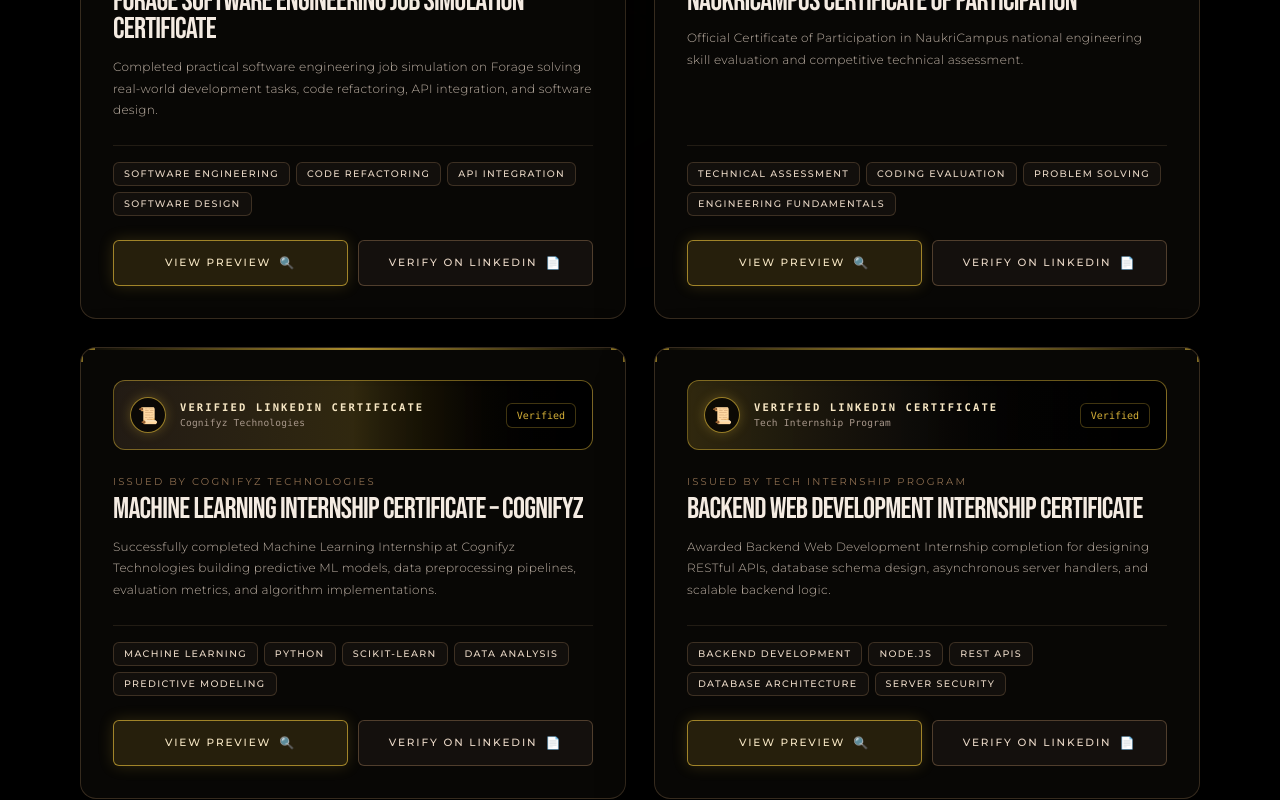
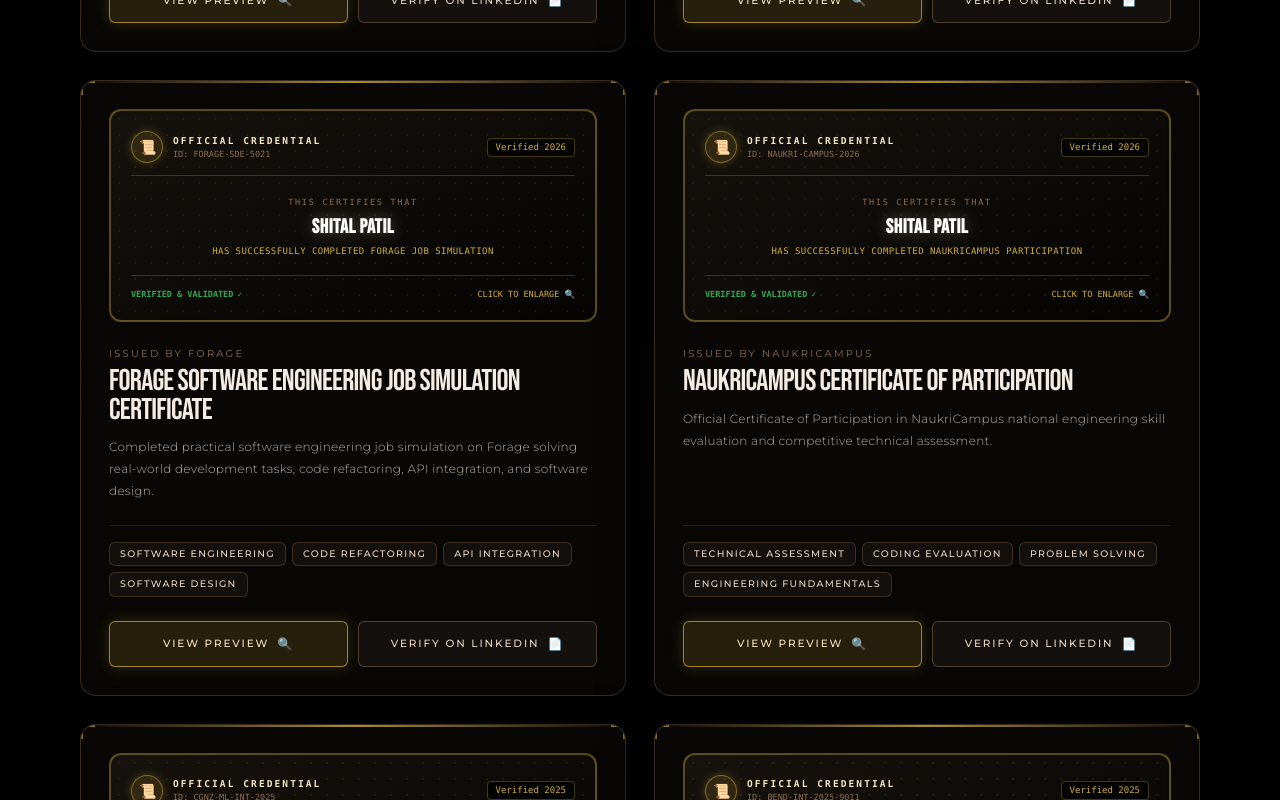
Before and after one commit to Patil-Shital-9236/shitalpatil-portfolio, a React (Vite) app: page / in a window 1280 px wide. Shown: the part 8460-9260 px from the top of the page. Built offline with nearby package versions, Linux system fonts and the light colour scheme; a web font is replaced by a local one.

Commit message:
Add visual certificate graphic document frames inside each card and modal preview

```diff
--- a/src/components/CertificationsSection.tsx
+++ b/src/components/CertificationsSection.tsx
@@ -8,6 +8,7 @@
   category: 'ai-ml' | 'fullstack-backend' | 'cybersecurity';
   categoryLabel: string;
   date: string;
+  credentialId: string;
   badge: string;
   badgeColor: string;
   description: string;
@@ -22,7 +23,8 @@
     issuer: 'LinkedIn / AI Literacy',
     category: 'ai-ml',
     categoryLabel: 'AI & MACHINE LEARNING',
-    date: 'Verified',
+    date: 'Verified 2026',
+    credentialId: 'LNKD-GENAI-9236',
     badge: '🤖 GENERATIVE AI LITERACY',
     badgeColor: 'from-[#4285F4]/20 via-[#D4AF37]/20 to-black border-[#4285F4]/50',
     description:
@@ -37,7 +39,8 @@
     issuer: 'Sankey Solutions',
     category: 'fullstack-backend',
     categoryLabel: 'FULL STACK & BACKEND',
-    date: 'Verified',
+    date: 'Verified 2026',
+    credentialId: 'SNKY-ARISE-2026',
     badge: '⚡ SANKEY ARISE PROGRAM',
     badgeColor: 'from-[#D4AF37]/20 via-[#8C6D4F]/20 to-black border-[#D4AF37]/50',
     description:
@@ -52,7 +55,8 @@
     issuer: 'Forage / Cybersecurity',
     category: 'cybersecurity',
     categoryLabel: 'CYBERSECURITY & CLOUD',
-    date: 'Verified',
+    date: 'Verified 2026',
+    credentialId: 'FORAGE-CYBER-8812',
     badge: '🛡️ CYBERSECURITY SIMULATION',
     badgeColor: 'from-[#EA4335]/20 via-[#FBBC05]/20 to-black border-[#EA4335]/50',
     description:
@@ -67,7 +71,8 @@
     issuer: 'Google Cloud',
     category: 'ai-ml',
     categoryLabel: 'AI & MACHINE LEARNING',
-    date: 'Verified',
+    date: 'Verified 2026',
+    credentialId: 'GCP-GENAI-7719',
     badge: '☁️ GOOGLE CLOUD GENAI LEADER',
     badgeColor: 'from-[#4285F4]/20 via-[#34A853]/20 to-black border-[#4285F4]/50',
     description:
@@ -82,7 +87,8 @@
     issuer: 'Forage',
     category: 'fullstack-backend',
     categoryLabel: 'FULL STACK & BACKEND',
-    date: 'Verified',
+    date: 'Verified 2026',
+    credentialId: 'FORAGE-SDE-5021',
     badge: '💼 FORAGE JOB SIMULATION',
     badgeColor: 'from-[#34A853]/20 via-[#4285F4]/20 to-black border-[#34A853]/50',
     description:
@@ -97,7 +103,8 @@
     issuer: 'NaukriCampus',
     category: 'fullstack-backend',
     categoryLabel: 'FULL STACK & BACKEND',
-    date: 'Verified',
+    date: 'Verified 2026',
+    credentialId: 'NAUKRI-CAMPUS-2026',
     badge: '🏆 NAUKRICAMPUS PARTICIPATION',
     badgeColor: 'from-[#FFA116]/20 via-[#D4AF37]/20 to-black border-[#FFA116]/50',
     description:
@@ -112,7 +119,8 @@
     issuer: 'Cognifyz Technologies',
     category: 'ai-ml',
     categoryLabel: 'AI & MACHINE LEARNING',
-    date: 'Verified',
+    date: 'Verified 2025',
+    credentialId: 'CGNZ-ML-INT-2025',
     badge: '🧠 MACHINE LEARNING INTERNSHIP',
     badgeColor: 'from-[#8C6D4F]/20 via-[#D4AF37]/20 to-black border-[#D4AF37]/50',
     description:
@@ -127,7 +135,8 @@
     issuer: 'Tech Internship Program',
     category: 'fullstack-backend',
     categoryLabel: 'FULL STACK & BACKEND',
-    date: 'Verified',
+    date: 'Verified 2025',
+    credentialId: 'BEND-INT-2025-9011',
     badge: '⚙️ BACKEND WEB DEVELOPMENT INTERNSHIP',
     badgeColor: 'from-[#D4AF37]/20 via-[#120F0C]/40 to-black border-[#D4AF37]/50',
     description:
@@ -189,7 +198,7 @@
             style={{ fontFamily: "'Bebas Neue', sans-serif" }}
           >
             <span className="block text-transparent bg-clip-text bg-gradient-to-b from-[#FFFFFF] via-[#D5CBC0] to-[#605448] drop-shadow-[0_4px_12px_rgba(0,0,0,0.8)]">
-              CERTIFICATES &
+              CERTIFICATES &amp;
             </span>
             <span className="block text-transparent bg-clip-text bg-gradient-to-b from-[#F7E7C4] via-[#C99E5D] to-[#543B1A] drop-shadow-[0_8px_25px_rgba(201,158,93,0.35)]">
               VERIFIED CREDENTIALS.
@@ -236,7 +245,7 @@
           ))}
         </div>
 
-        {/* Certificates Grid - Ultra Modern Glassmorphism Cards */}
+        {/* Certificates Grid - Ultra Modern Glassmorphism Cards with Visual Certificate Graphic Frames */}
         <AnimatePresence mode="wait">
           <motion.div
             key={activeFilter}
@@ -253,7 +262,7 @@
                 whileInView={{ opacity: 1, y: 0 }}
                 viewport={{ once: true }}
                 transition={{ duration: 0.6, delay: idx * 0.08 }}
-                className="relative flex flex-col justify-between p-7 sm:p-8 bg-[#090806]/90 backdrop-blur-xl border border-[#8C6D4F]/35 hover:border-[#D4AF37] rounded-2xl transition-all duration-500 group overflow-hidden shadow-[0_20px_50px_rgba(0,0,0,0.9)] hover:shadow-[0_25px_60px_rgba(212,175,55,0.15)] hover:-translate-y-1"
+                className="relative flex flex-col justify-between p-6 sm:p-7 bg-[#090806]/95 backdrop-blur-xl border border-[#8C6D4F]/35 hover:border-[#D4AF37] rounded-2xl transition-all duration-500 group overflow-hidden shadow-[0_20px_50px_rgba(0,0,0,0.9)] hover:shadow-[0_25px_60px_rgba(212,175,55,0.18)] hover:-translate-y-1"
               >
                 {/* Top Gold Horizon Edge */}
                 <div className="absolute top-0 left-0 right-0 h-[2px] bg-gradient-to-r from-transparent via-[#D4AF37] to-transparent opacity-80 group-hover:opacity-100 transition-opacity" />
@@ -262,24 +271,62 @@
                 <div className="absolute top-0 left-0 w-3.5 h-3.5 border-t-2 border-l-2 border-[#D4AF37]/60 group-hover:border-[#D4AF37] transition-colors" />
                 <div className="absolute top-0 right-0 w-3.5 h-3.5 border-t-2 border-r-2 border-[#D4AF37]/60 group-hover:border-[#D4AF37] transition-colors" />
 
-                {/* Visual Certificate Header Banner */}
-                <div className={`mb-6 p-4 rounded-xl bg-gradient-to-r ${cert.badgeColor} border flex items-center justify-between shadow-inner`}>
-                  <div className="flex items-center space-x-3.5">
-                    <div className="w-9 h-9 rounded-full bg-black/70 border border-[#D4AF37]/70 flex items-center justify-center text-base shadow-[0_0_12px_rgba(212,175,55,0.3)]">
+                {/* ================= VISUAL CERTIFICATE GRAPHIC DOCUMENT BOX ================= */}
+                <div
+                  onClick={() => setSelectedCert(cert)}
+                  className="cursor-pointer relative w-full mb-6 p-5 rounded-xl border-2 border-[#D4AF37]/40 group-hover:border-[#D4AF37] bg-gradient-to-br from-[#16120E] via-[#0D0B08] to-[#050403] shadow-inner transition-all duration-500 overflow-hidden group/doc"
+                >
+                  {/* Subtle Parchment Watermark Pattern */}
+                  <div className="absolute inset-0 bg-[radial-gradient(#D4AF37_1px,transparent_1px)] [background-size:16px_16px] opacity-10 pointer-events-none" />
+
+                  {/* Top Document Header */}
+                  <div className="flex items-center justify-between border-b border-[#D4AF37]/25 pb-3 mb-3 relative z-10">
+                    <div className="flex items-center space-x-2.5">
+                      <div className="w-8 h-8 rounded-full bg-[#D4AF37]/15 border border-[#D4AF37]/50 flex items-center justify-center text-sm shadow-[0_0_10px_rgba(212,175,55,0.3)]">
                         📜
                       </div>
                       <div>
-                      <span className="block text-[10.5px] font-mono tracking-[0.2em] text-[#F7E7C4] uppercase font-bold">
-                        VERIFIED LINKEDIN CERTIFICATE
+                        <span className="block text-[9.5px] font-mono tracking-[0.22em] text-[#F7E7C4] uppercase font-bold">
+                          OFFICIAL CREDENTIAL
                         </span>
-                      <span className="block text-[9.5px] font-mono text-[#A8988B] tracking-wide">
-                        {cert.issuer}
+                        <span className="block text-[8.5px] font-mono text-[#8C6D4F]">
+                          ID: {cert.credentialId}
                         </span>
                       </div>
                     </div>
-                  <span className="text-[10px] font-mono text-[#D4AF37] bg-black/70 px-2.5 py-1 rounded-md border border-[#D4AF37]/30">
+
+                    <span className="text-[9px] font-mono text-[#D4AF37] bg-black/70 px-2 py-0.5 rounded border border-[#D4AF37]/30">
                       {cert.date}
                     </span>
+                  </div>
+
+                  {/* Middle Document Body */}
+                  <div className="text-center py-2 relative z-10 space-y-1">
+                    <span className="block text-[8.5px] font-mono text-[#8C6D4F] uppercase tracking-[0.2em]">
+                      THIS CERTIFIES THAT
+                    </span>
+                    <span
+                      className="block text-xl text-white font-semibold tracking-wide drop-shadow-[0_0_8px_rgba(247,231,196,0.3)]"
+                      style={{ fontFamily: "'Bebas Neue', sans-serif" }}
+                    >
+                      SHITAL PATIL
+                    </span>
+                    <span className="block text-[9px] font-mono text-[#D4AF37] tracking-wider uppercase">
+                      HAS SUCCESSFULLY COMPLETED {cert.badge.replace(/^[^\s]+\s*/, '')}
+                    </span>
+                  </div>
+
+                  {/* Bottom Verification Seal Stamp */}
+                  <div className="flex items-center justify-between border-t border-[#D4AF37]/25 pt-3 mt-2 relative z-10">
+                    <span className="text-[8.5px] font-mono text-[#34A853] flex items-center space-x-1 font-semibold">
+                      <span>VERIFIED &amp; VALIDATED</span>
+                      <span>✓</span>
+                    </span>
+
+                    <span className="text-[8.5px] font-mono text-[#D4AF37] group-hover/doc:translate-x-1 transition-transform uppercase font-medium">
+                      CLICK TO ENLARGE 🔍
+                    </span>
+                  </div>
                 </div>
 
                 <div className="relative z-10 flex-1 flex flex-col justify-between">
@@ -367,7 +414,7 @@
                 animate={{ scale: 1, opacity: 1, y: 0 }}
                 exit={{ scale: 0.9, opacity: 0, y: 20 }}
                 onClick={(e) => e.stopPropagation()}
-                className="relative max-w-2xl w-full rounded-3xl border-2 border-[#D4AF37] bg-[#0E0C0A] p-8 sm:p-10 shadow-[0_25px_90px_rgba(212,175,55,0.3)] overflow-hidden"
+                className="relative max-w-2xl w-full rounded-3xl border-2 border-[#D4AF37] bg-[#0E0C0A] p-8 sm:p-10 shadow-[0_25px_90px_rgba(212,175,55,0.3)] overflow-hidden max-h-[90vh] overflow-y-auto"
               >
                 {/* Gold Top Flare */}
                 <div className="absolute top-0 left-0 right-0 h-1 bg-gradient-to-r from-[#D4AF37] via-[#F7E7C4] to-[#D4AF37]" />
@@ -375,7 +422,7 @@
                 {/* Close Button */}
                 <button
                   onClick={() => setSelectedCert(null)}
-                  className="absolute top-4 right-4 text-[#A8988B] hover:text-white text-lg w-9 h-9 rounded-full border border-[#8C6D4F]/40 bg-[#14100D] flex items-center justify-center transition-colors"
+                  className="absolute top-4 right-4 text-[#A8988B] hover:text-white text-lg w-9 h-9 rounded-full border border-[#8C6D4F]/40 bg-[#14100D] flex items-center justify-center transition-colors z-20"
                 >
                   ✕
                 </button>
@@ -399,11 +446,39 @@
                   </span>
                 </div>
 
+                {/* Visual Certificate Canvas inside Modal */}
+                <div className="p-6 rounded-2xl border-2 border-[#D4AF37]/60 bg-gradient-to-b from-[#18130E] via-[#0E0C0A] to-[#060504] mb-6 relative overflow-hidden shadow-2xl">
+                  <div className="absolute inset-0 bg-[radial-gradient(#D4AF37_1px,transparent_1px)] [background-size:20px_20px] opacity-15 pointer-events-none" />
+
+                  <div className="text-center relative z-10 space-y-3">
+                    <span className="block text-[10px] font-mono text-[#D4AF37] uppercase tracking-[0.3em]">
+                      CERTIFICATE OF ACHIEVEMENT
+                    </span>
+                    <span className="block text-xs font-mono text-[#A8988B]">
+                      THIS ACKNOWLEDGES THAT
+                    </span>
+                    <span
+                      className="block text-3xl sm:text-4xl text-white font-bold tracking-wider text-transparent bg-clip-text bg-gradient-to-r from-[#FFFFFF] via-[#F7E7C4] to-[#C99E5D]"
+                      style={{ fontFamily: "'Bebas Neue', sans-serif" }}
+                    >
+                      SHITAL PATIL
+                    </span>
+                    <span className="block text-xs font-mono text-[#D4AF37] max-w-md mx-auto leading-relaxed">
+                      HAS SUCCESSFULLY ACQUIRED CREDENTIAL FOR <br />
+                      <strong className="text-white">{selectedCert.title}</strong>
+                    </span>
+                  </div>
+                </div>
+
                 {/* Certificate Specifications Box */}
                 <div className="p-5 rounded-xl border border-[#8C6D4F]/40 bg-[#050403] mb-6 space-y-3 shadow-inner">
                   <div className="flex items-center justify-between text-xs font-mono">
                     <span className="text-[#8C6D4F]">RECIPIENT:</span>
                     <span className="text-[#F7E7C4] font-semibold">SHITAL PATIL</span>
+                  </div>
+                  <div className="flex items-center justify-between text-xs font-mono">
+                    <span className="text-[#8C6D4F]">CREDENTIAL ID:</span>
+                    <span className="text-[#F7E7C4] font-semibold">{selectedCert.credentialId}</span>
                   </div>
                   <div className="flex items-center justify-between text-xs font-mono">
                     <span className="text-[#8C6D4F]">ISSUING ORGANIZATION:</span>
```
Lines whose indentation alone changed are shown as unchanged.
